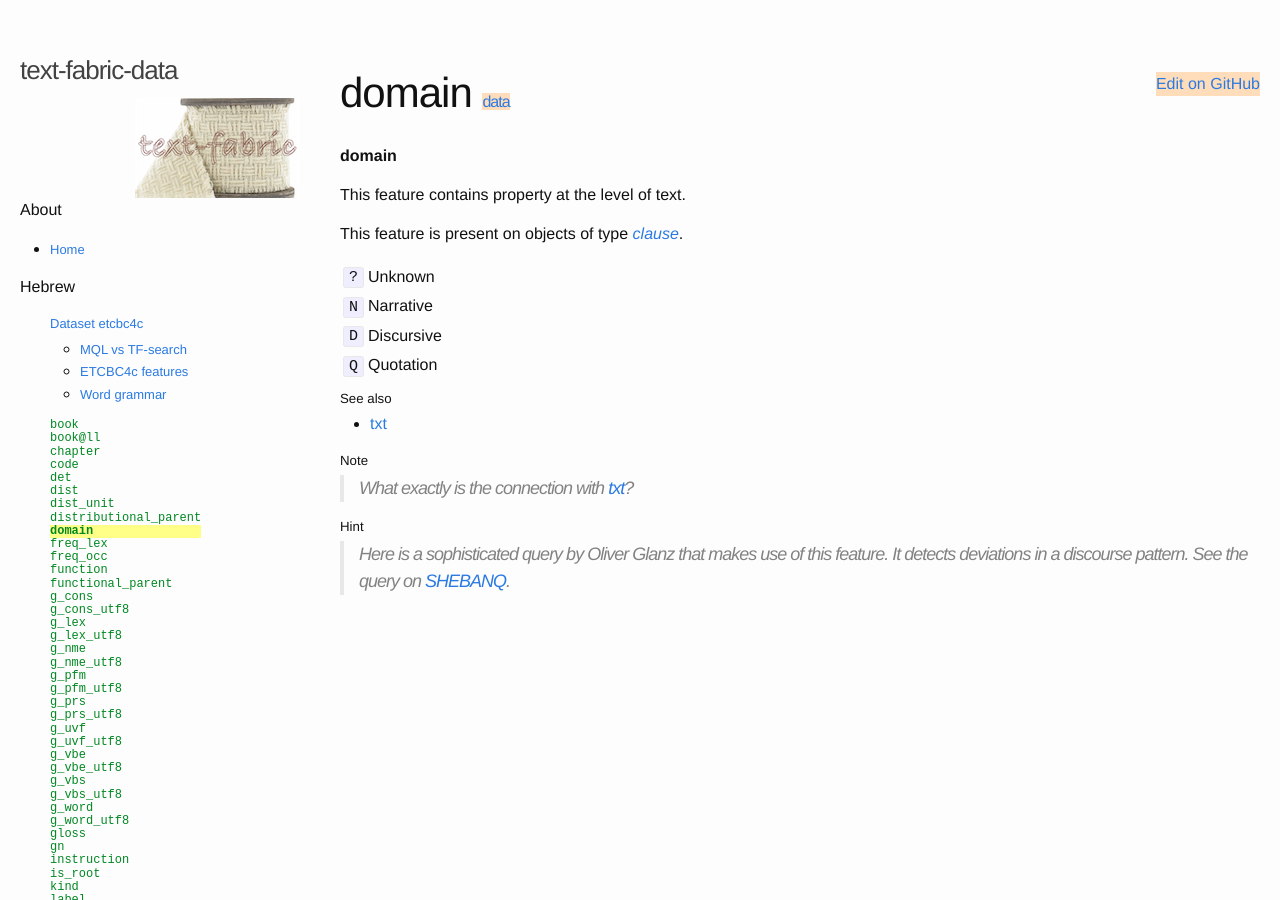
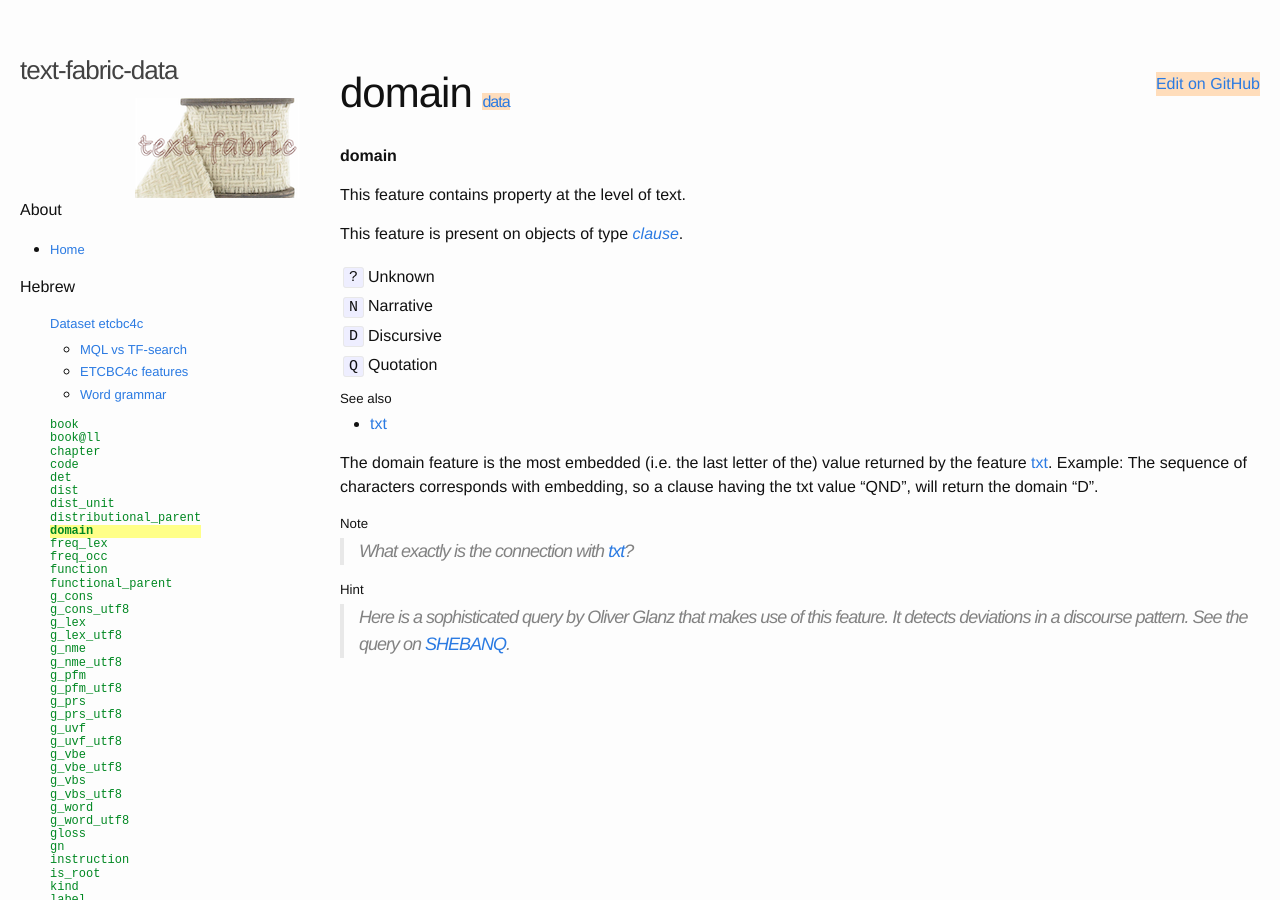
Before and after one commit to kungsik/text-fabric-data, a Jekyll site: the page built from docs/_features/hebrew/etcbc4c/domain.md, in a window 1280 px wide and 900 px high. Built offline with Jekyll 4.4.1, drawn with Linux system fonts in a browser that asks for light colours.

Commit message:
Update domain.md

```diff
--- a/docs/_features/hebrew/etcbc4c/domain.md
+++ b/docs/_features/hebrew/etcbc4c/domain.md
@@ -19,6 +19,10 @@ This feature is present on objects of type [*clause*](otype).
 
 * [txt](txt)
 
+
+The domain feature is the most embedded (i.e. the last letter of the) value returned by the feature [txt](txt).
+Example: The sequence of characters corresponds with embedding, so a clause having the txt value “QND”, will return the domain “D”.
+
 ##### Note
 > What exactly is the connection with [txt](txt)?
 
```
